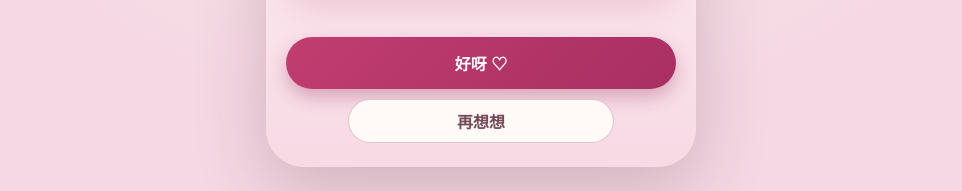
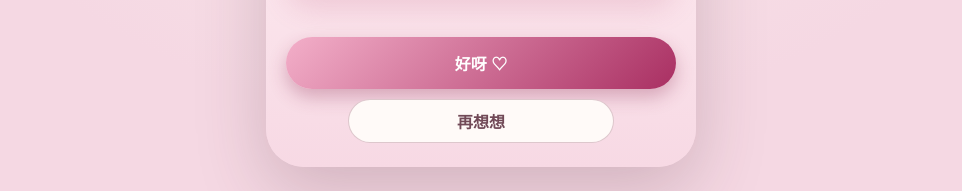
Before and after one commit to Hongbo-lll/invit, a website with bundled scripts: page index.html in a window 1280 px wide. Shown: the part 609-800 px from the top of the page, without its empty margins (159-1121 px from the left). Built offline with nearby package versions, Linux system fonts and the light colour scheme.

Commit message:
Update primary button background gradient color

```diff
--- a/styles.css
+++ b/styles.css
@@ -33,7 +33,7 @@ h1 { margin: 0; font-size: clamp(1.55rem, 7vw, 2rem); line-height: 1.25; }
 .hero-frame img { width: 100%; height: 100%; object-fit: cover; object-position: center 42%; display: block; }
 .invitation-actions { display: flex; flex-direction: column; align-items: center; gap: 10px; }
 .button { min-height: 44px; border: 0; border-radius: 999px; font: inherit; font-weight: 800; cursor: pointer; transition: transform 220ms ease, box-shadow 220ms ease; }
-.button-primary { width: 100%; min-height: 52px; color: white; background: linear-gradient(135deg, #c13d70, #a92f62); box-shadow: 0 8px 18px rgb(137 35 77 / 30%); }
+.button-primary { width: 100%; min-height: 52px; color: white; background: linear-gradient(135deg, #f3afc9, #a92f62); box-shadow: 0 8px 18px rgb(137 35 77 / 30%); }
 .button-secondary { width: 68%; min-height: 44px; color: #714957; background: #fffaf8; border: 1px solid rgb(134 66 91 / 28%); }
 .button:focus-visible, input:focus-visible { outline: 3px solid #7d2d50; outline-offset: 3px; }
 .view h1:focus, .view h2:focus { outline: none; }
```
